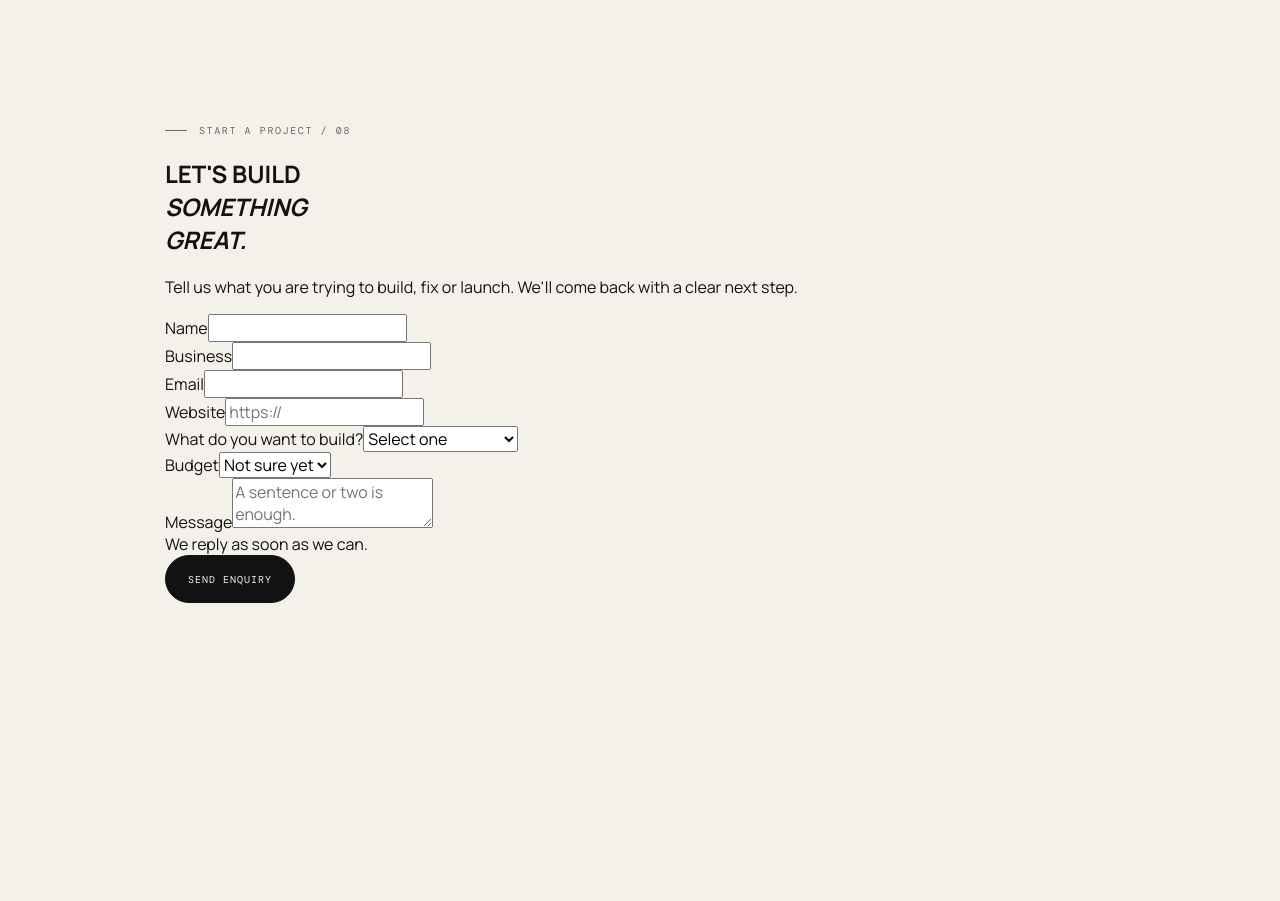
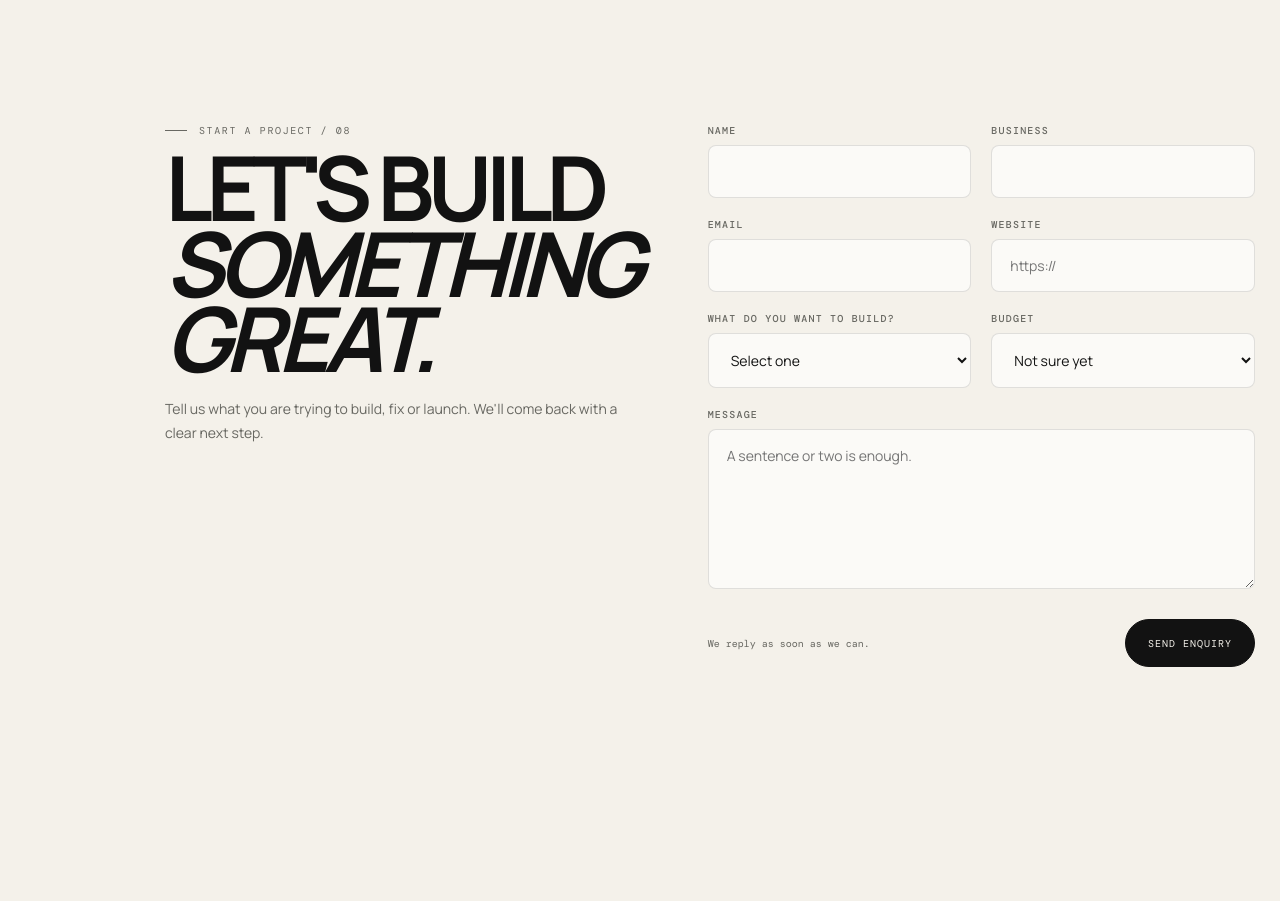
Before and after one commit to kaushikrawal4365/Bizora, a Next.js app: page / in a window 1280 px wide. Shown: the part 6480-7381 px from the top of the page. Built offline with nearby package versions, Linux system fonts and the light colour scheme; no server answers; a web font is replaced by a local one.

Commit message:
Fix contact form CSS: restore field layouts, input styling, and focus rings

```diff
--- a/app/globals.css
+++ b/app/globals.css
@@ -268,7 +268,24 @@ img { max-width: 100%; }
 .whatsapp-trigger:hover { background:var(--accent); color:var(--ink); border-color:var(--accent); transform:translateY(-2px); }
 .wa-icon { font-size:12px; }
 
+/* Contact */
+.contact-grid { display:grid; grid-template-columns:.8fr 1.4fr; gap:70px; }
+.contact-title { margin:12px 0 0; font-size:clamp(56px, 7vw, 110px); line-height:.84; letter-spacing:-.07em; }
+.contact-copy { margin-top:22px; color:var(--muted); font-size:14px; line-height:1.7; }
+.contact-form { display:grid; grid-template-columns:1fr 1fr; gap:20px; }
+.field { display:grid; gap:8px; }
+.field--full { grid-column:1 / -1; }
+.field label { font-family:var(--mono); font-size:10px; letter-spacing:.12em; text-transform:uppercase; color:var(--muted); font-weight:500; }
+.field input, .field textarea, .field select { width:100%; border:1px solid var(--line); background:var(--paper); padding:16px 18px; outline:none; color:var(--ink); font-size:14px; border-radius:8px; transition:border-color .25s var(--ease), background .25s var(--ease), box-shadow .25s var(--ease); }
+.field textarea { min-height:160px; resize:vertical; }
+.field input:focus, .field textarea:focus, .field select:focus { border-color:var(--ink); background:#ffffff; box-shadow:0 0 0 3px rgba(18,18,18,.06); }
+.form-note { font-family:var(--mono); font-size:9px; color:var(--muted); line-height:1.5; }
+.form-actions { display:flex; align-items:center; justify-content:space-between; gap:20px; grid-column:1 / -1; margin-top:10px; }
+.status { font-family:var(--mono); font-size:10px; color:var(--muted); }
+.status a { text-decoration:underline; text-underline-offset:3px; color:var(--ink); font-weight:600; }
+
 .whatsapp-modal { position:fixed; inset:0; z-index:2400; display:grid; place-items:center; padding:20px; }
+
 .whatsapp-modal-backdrop { position:absolute; inset:0; border:0; background:rgba(18,18,18,.72); backdrop-filter:blur(10px); cursor:pointer; }
 .whatsapp-modal-panel { position:relative; z-index:1; width:min(560px,100%); max-height:calc(100svh - 40px); overflow:auto; padding:42px; background:var(--paper); color:var(--ink); border:1px solid var(--line); box-shadow:0 24px 80px rgba(0,0,0,.28); }
 .whatsapp-modal-panel h2 { margin:14px 0 10px; font-size:clamp(42px,7vw,76px); line-height:.86; letter-spacing:-.07em; }
```
Also changed, not shown: 1 other file (tests, documents, lock files or other folders).
